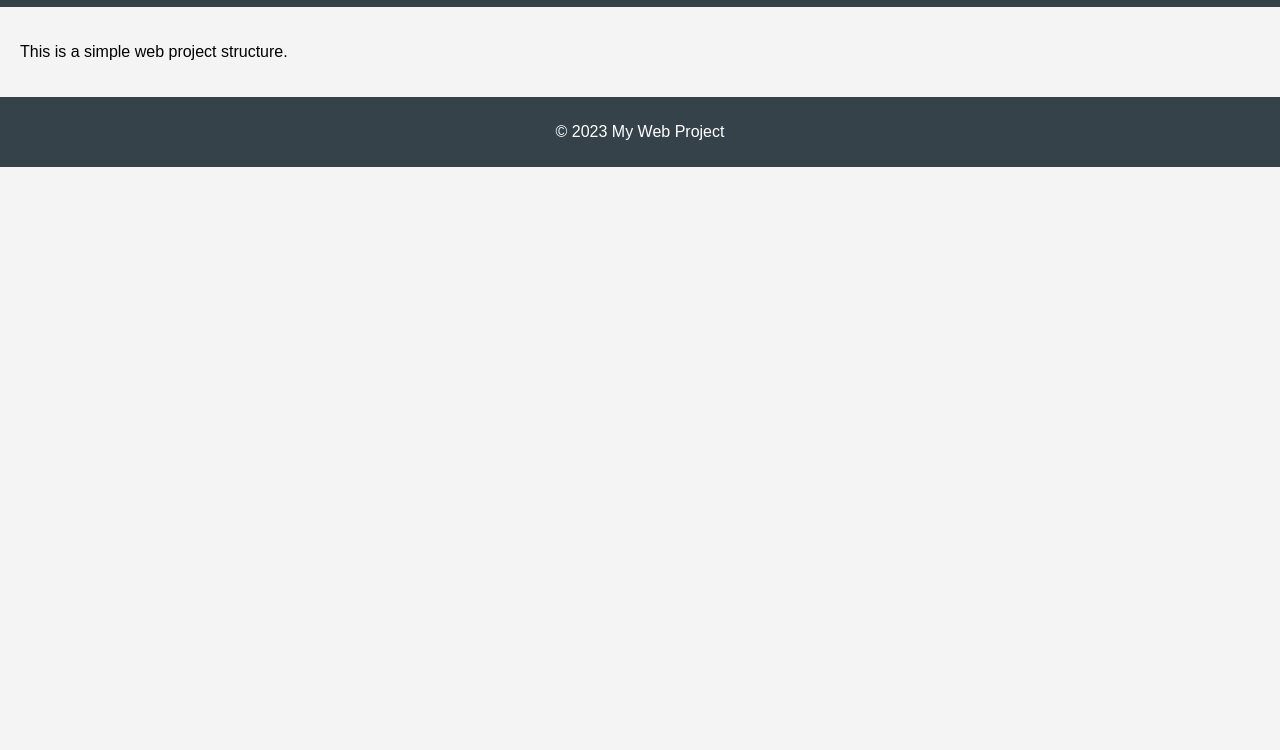
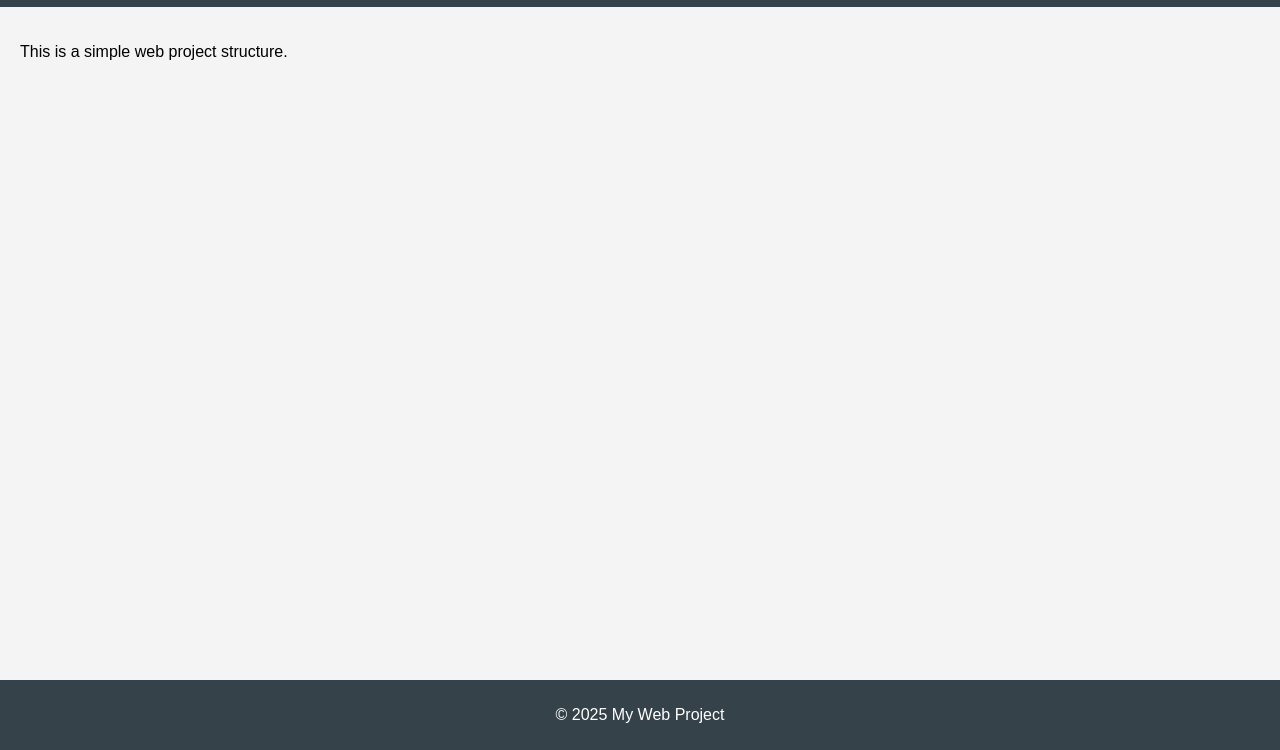
Before and after one commit to sean-garwood/webpage_template, a plain HTML site: page src/index.html in a window 1280 px wide. Shown: the part 50-800 px from the top of the page. Drawn offline with Linux system fonts and the light colour scheme.

Commit message:
fix: fixed position of footer
* formatting
* update year
* update header

```diff
--- a/src/index.html
+++ b/src/index.html
@@ -1,11 +1,13 @@
 <!DOCTYPE html>
 <html lang="en">
+
 <head>
   <meta charset="UTF-8">
   <meta name="viewport" content="width=device-width, initial-scale=1.0">
   <title>My Web Project</title>
   <link rel="stylesheet" href="styles/style.css">
 </head>
+
 <body>
   <header>
     <h1>Welcome to My Web Project</h1>
@@ -14,8 +16,9 @@
     <p>This is a simple web project structure.</p>
   </main>
   <footer>
-        <p>&copy; 2023 My Web Project</p>
+    <p>&copy; 2025 My Web Project</p>
   </footer>
   <script src="scripts/app.js"></script>
 </body>
+
 </html>
--- a/src/styles/style.css
+++ b/src/styles/style.css
@@ -38,7 +38,7 @@ footer {
   padding: 10px 0;
   background: #35424a;
   color: #ffffff;
-    position: relative;
+  position: fixed;
   bottom: 0;
   width: 100%;
 }
```
Also changed, not shown: README.md. Lines whose indentation alone changed are shown as unchanged.
